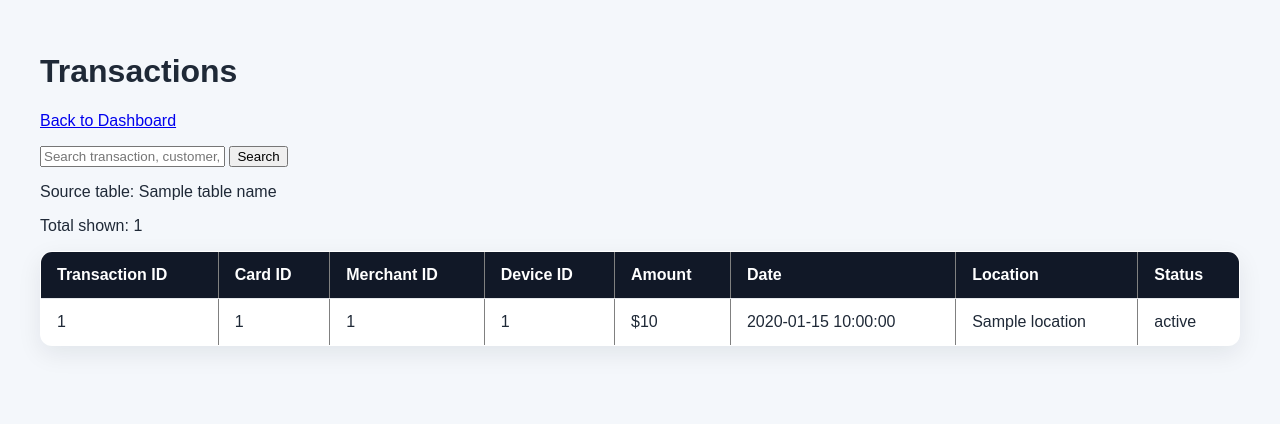
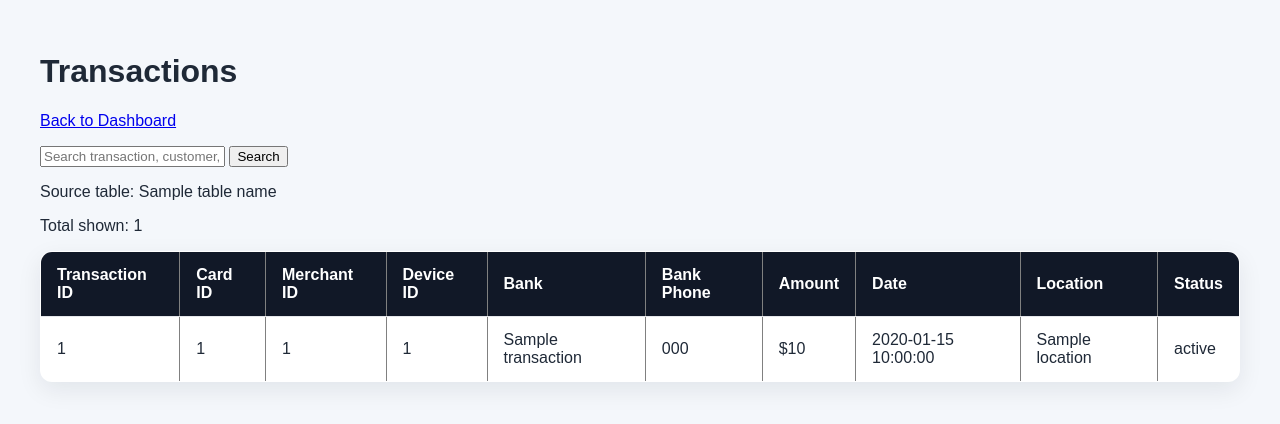
Before and after one commit to mattiaslarsson1/credit-card-fraud-detection, a Flask app: template templates/transactions.html in a window 1280 px wide. Shown: the top 424 px of the page. Run offline with Flask 3, Linux system fonts and the light colour scheme; the template is opened without the code that fills it: most values are stand-ins (such as "Sample title", 1, 10 or a date in 2020).

Commit message:
Add bank name and phone to transactions view

```diff
--- a/app.py
+++ b/app.py
@@ -1,5 +1,5 @@
 import os
-from flask import Flask, request, redirect, session, url_for, render_template
+from flask import Flask, request, redirect, session, url_for, render_template, render_template_string
 from dotenv import load_dotenv
 from supabase import create_client, Client
 from werkzeug.security import generate_password_hash, check_password_hash
@@ -272,13 +272,23 @@ def view_transactions():
     flagged_only = request.args.get("flagged_only", "") == "1"
 
     table_name, rows, error = get_transactions_data()
-    print(rows[0])
     transactions = []
+
+    # Fetch related tables
+    cards = supabase.table("credit_card").select("*").execute().data or []
+    accounts = supabase.table("account").select("*").execute().data or []
+    customers = supabase.table("customer").select("*").execute().data or []
+    banks = supabase.table("bank").select("*").execute().data or []
+
+    cards_by_id = {card["card_id"]: card for card in cards}
+    accounts_by_id = {account["account_id"]: account for account in accounts}
+    customers_by_id = {customer["customer_id"]: customer for customer in customers}
+    banks_by_id = {bank["bank_id"]: bank for bank in banks}
 
     if not error:
         for row in rows:
             transaction_id = str(row.get("transaction_id", ""))
-            card_id = str(row.get("card_id", ""))
+            card_id = row.get("card_id")
             merchant_id = str(row.get("merchant_id", ""))
             device_id = str(row.get("device_id", ""))
             amount = str(row.get("transaction_amount", ""))
@@ -286,15 +296,25 @@ def view_transactions():
             location = row.get("transaction_location", "")
             status = row.get("transaction_status", "")
 
+            card = cards_by_id.get(card_id, {})
+            account = accounts_by_id.get(card.get("account_id"), {})
+            customer = customers_by_id.get(account.get("customer_id"), {})
+            bank = banks_by_id.get(customer.get("bank_id"), {})
+
+            bank_name = bank.get("bank_name", "")
+            bank_phone = bank.get("phone", "")
+
             haystack = " ".join([
                 transaction_id,
-                card_id,
+                str(card_id),
                 merchant_id,
                 device_id,
                 amount,
                 timestamp,
                 location,
-                status
+                status,
+                bank_name,
+                bank_phone
             ]).lower()
 
             if search and search not in haystack:
@@ -308,7 +328,9 @@ def view_transactions():
                 "amount": amount,
                 "timestamp": timestamp,
                 "location": location,
-                "status": status
+                "status": status,
+                "bank_name": bank_name,
+                "bank_phone": bank_phone
             })
 
     return render_template(
--- a/templates/transactions.html
+++ b/templates/transactions.html
@@ -8,10 +8,9 @@
 </p>
 
 <form method="get">
-    <input type="text" name="search" placeholder="Search transaction, customer, merchant..." value="{{ search }}">
+    <input type="text" name="search" placeholder="Search transaction, customer, merchant, bank..." value="{{ search }}">
     <button type="submit">Search</button>
 </form>
-
 
 {% if error %}
     <p style="color: red;">Could not load transactions.</p>
@@ -27,6 +26,8 @@
             <th>Card ID</th>
             <th>Merchant ID</th>
             <th>Device ID</th>
+            <th>Bank</th>
+            <th>Bank Phone</th>
             <th>Amount</th>
             <th>Date</th>
             <th>Location</th>
@@ -39,11 +40,12 @@
             <td>{{ t.card_id }}</td>
             <td>{{ t.merchant_id }}</td>
             <td>{{ t.device_id }}</td>
+            <td>{{ t.bank_name }}</td>
+            <td>{{ t.bank_phone }}</td>
             <td>${{ t.amount }}</td>
             <td>{{ t.timestamp }}</td>
             <td>{{ t.location }}</td>
             <td>{{ t.status }}</td>
-
         </tr>
         {% endfor %}
     </table>
```
